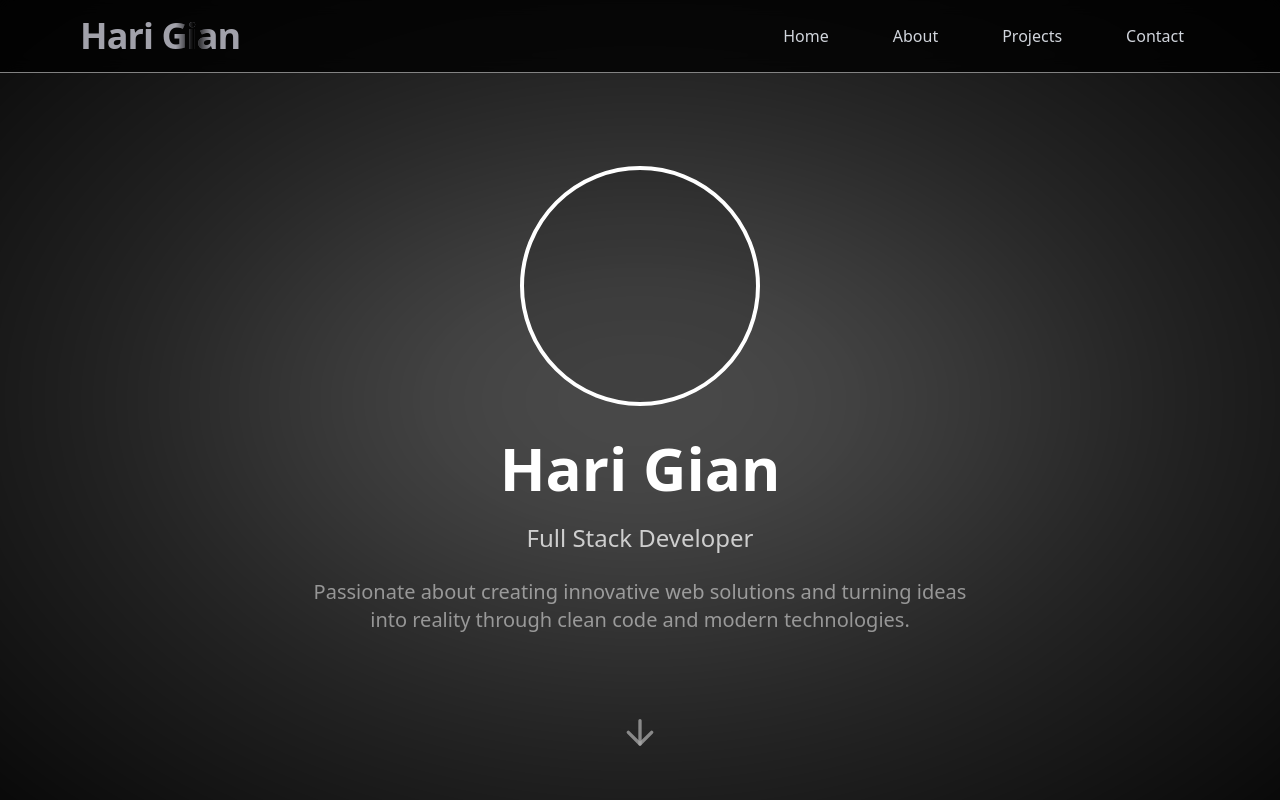
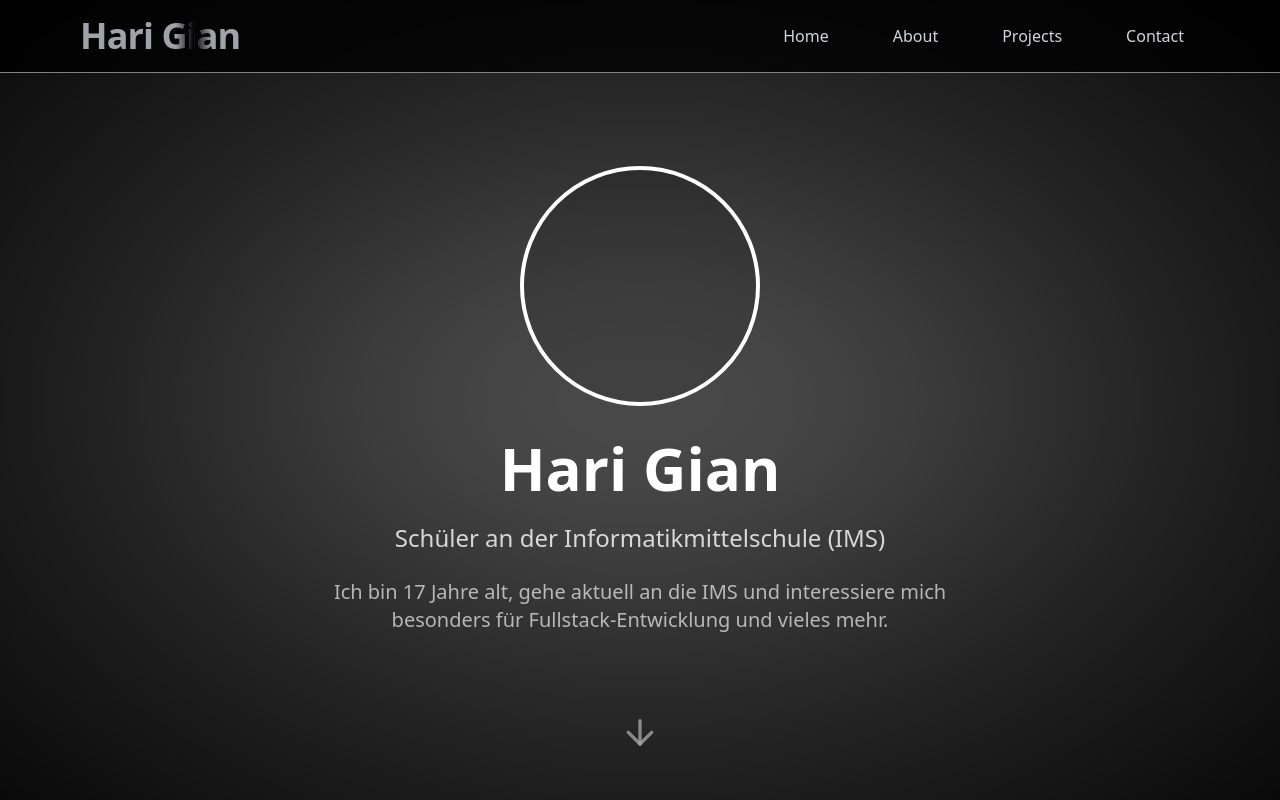
Before and after one commit to Hari-Gian/PortfolioWebseite, a Next.js app: page / in a window 1280 px wide. Shown: the top 800 px of the page. Built offline with nearby package versions, Linux system fonts and the light colour scheme.

Commit message:
home und projects informationen hinzugefügt

```diff
--- a/WebseiteKomponenten/home.tsx
+++ b/WebseiteKomponenten/home.tsx
@@ -34,12 +34,12 @@ export default function Home() {
                         <h1 className="text-5xl md:text-6xl font-bold text-white">
                             Hari Gian
                         </h1>
-                        <h2 className="text-2xl text-white/75">
-                            Full Stack Developer
+                        <h2 className="text-2xl text-white/80">
+                            Schüler an der Informatikmittelschule (IMS)
                         </h2>
-                        <p className="text-white/50 max-w-2xl text-xl mx-auto">
-                            Passionate about creating innovative web solutions and turning ideas into reality through
-                            clean code and modern technologies.
+                        <p className="text-white/65 max-w-2xl text-xl mx-auto">
+                            Ich bin 17 Jahre alt, gehe aktuell an die IMS und interessiere mich besonders für
+                            Fullstack-Entwicklung und vieles mehr.
                         </p>
                     </motion.div>
 
--- a/WebseiteKomponenten/projects.tsx
+++ b/WebseiteKomponenten/projects.tsx
@@ -1,18 +1,18 @@
 "use client";
 import React from 'react';
 import Image from 'next/image';
-import {motion} from 'framer-motion';
-import {Github, ExternalLink} from 'lucide-react';
+import { motion } from 'framer-motion';
+import { Github, ExternalLink } from 'lucide-react';
 
 export default function Projects() {
     const projects = [
         {
-            title: "bla bla",
+            title: "Portfolio Webseite",
             description: "bla bla",
-            image: "/project1.jpg",
-            technologies: ["Next.js", "Node.js", "MongoDB", "Stripe"],
-            github: "https://github.com/yourusername/project1",
-            live: "https://project1.com"
+            image: "/Portfolio.png",
+            technologies: ["Next.js", "TypeScript", "React", "Tailwind CSS", "Framer Motion", "HTML5"],
+            github: "https://github.com/Hari-Gian/PortfolioWebseite",
+            live: "https://portfolio-webseite-orcin.vercel.app"
         },
         {
             title: "bla bla",
@@ -20,7 +20,7 @@ export default function Projects() {
             image: "/project2.jpg",
             technologies: ["React", "Firebase", "Tailwind CSS"],
             github: "https://github.com/yourusername/project2",
-            live: "https://project2.com"
+            live: ""
         },
         {
             title: "bla bla",
@@ -28,7 +28,7 @@ export default function Projects() {
             image: "/project3.jpg",
             technologies: ["Next.js", "TypeScript", "Tailwind CSS"],
             github: "https://github.com/yourusername/project3",
-            live: "https://project3.com"
+            live: ""
         }
     ];
 
@@ -39,9 +39,9 @@ export default function Projects() {
                     {/* Header */}
                     <motion.div
                         className="text-center mb-20"
-                        initial={{opacity: 0, y: -20}}
-                        animate={{opacity: 1, y: 0}}
-                        transition={{duration: 0.5}}
+                        initial={{ opacity: 0, y: -20 }}
+                        animate={{ opacity: 1, y: 0 }}
+                        transition={{ duration: 0.5 }}
                     >
                         <h2 className="text-5xl font-bold mb-3 text-white">Projects</h2>
                         <p className="text-white text-xl ">
@@ -54,10 +54,10 @@ export default function Projects() {
                         {projects.map((project, index) => (
                             <motion.div
                                 key={project.title}
-                                initial={{opacity: 0, x: -20}}
-                                whileInView={{opacity: 1, x: 0}}
-                                transition={{duration: 0.5, delay: index * 0.1}}
-                                viewport={{once: true}}
+                                initial={{ opacity: 0, x: -20 }}
+                                whileInView={{ opacity: 1, x: 0 }}
+                                transition={{ duration: 0.5, delay: index * 0.1 }}
+                                viewport={{ once: true }}
                                 className="group"
                             >
                                 <div
@@ -93,6 +93,7 @@ export default function Projects() {
                                                 >
                                                     <Github className="w-6 h-6"/>
                                                 </a>
+                                                {project.live && (
                                                     <a
                                                         href={project.live}
                                                         target="_blank"
@@ -101,6 +102,7 @@ export default function Projects() {
                                                     >
                                                         <ExternalLink className="w-6 h-6"/>
                                                     </a>
+                                                )}
                                             </div>
                                         </div>
 
```
Also changed, not shown: public/Portfolio.png (added). Lines whose indentation alone changed are shown as unchanged.
